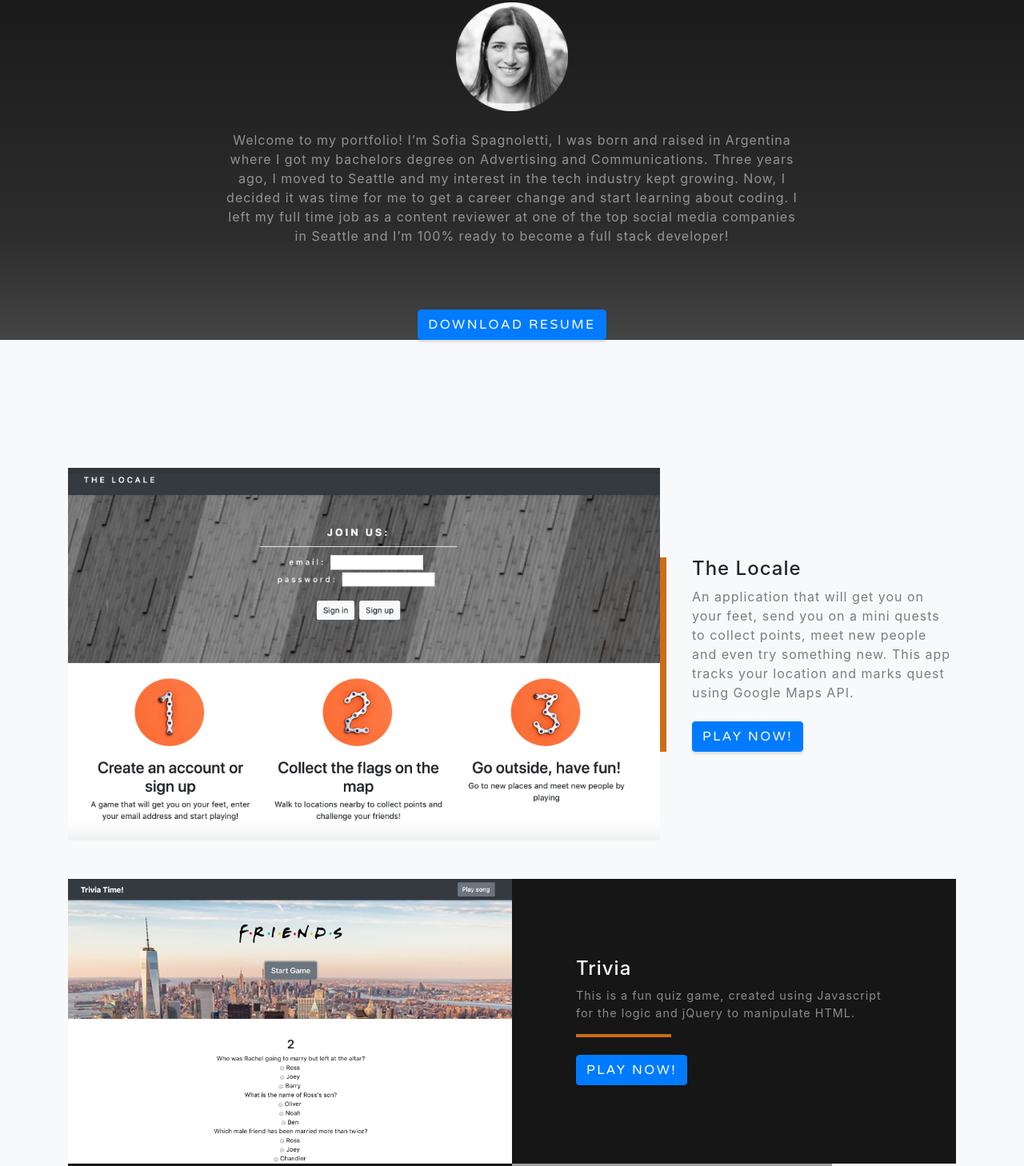
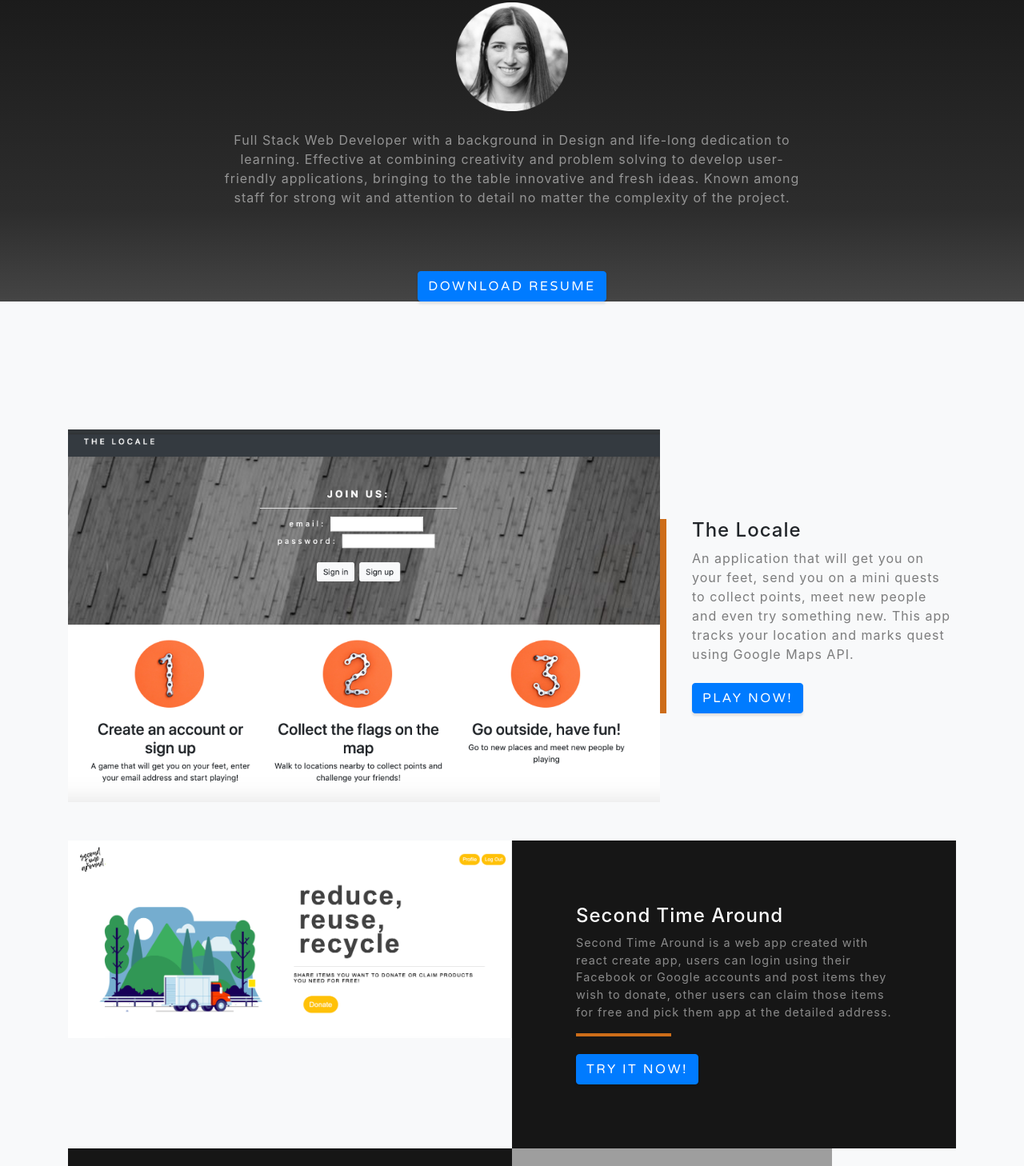
Before and after one commit to sofiaspagnoletti/Portfolio, a website with bundled scripts: page index.html in a window 1280 px wide. Shown: the part 877-2335 px from the top of the page at 80% size. Built offline with nearby package versions, Linux system fonts and the light colour scheme; grey boxes are pictures that could not be loaded.

Commit message:
Adding second time around

```diff
--- a/index.html
+++ b/index.html
@@ -68,13 +68,11 @@
           <img src="img/mypic.png" alt="Sofia Spagnoletti" width="140" height="136">
           <br>
           <br>
-          <p class="text-white-50">Welcome to my portfolio! I’m Sofia Spagnoletti, I was born and raised in Argentina
-            where I got my bachelors degree on Advertising and Communications. Three years ago, I moved to Seattle and
-            my interest in the tech industry kept growing. Now, I decided it was time for me to get a career change and
-            start learning about coding.
-            I left my full time job as a content reviewer at one of the top social media companies in Seattle and I’m
-            100% ready to become a full stack developer!</p>
-          <a href="SofiaSpagnolettiRESUME.pdf" class="btn btn-primary js-scroll-trigger" target="_blank"
+          <p class="text-white-50">Full Stack Web Developer with a background in Design and life-long dedication to
+            learning. Effective at combining creativity and problem solving to develop user-friendly applications,
+            bringing to the table innovative and fresh ideas. Known among staff for strong wit and attention to detail
+            no matter the complexity of the project.</p>
+          <a href="SofiaSpagnolettiResume (1).pdf" class="btn btn-primary js-scroll-trigger" target="_blank"
             download>Download resume</a>
         </div>
       </div>
@@ -107,19 +105,18 @@
       <!-- Project One Row -->
       <div class="row justify-content-center no-gutters mb-5 mb-lg-0">
         <div class="col-lg-6">
-          <img class="img-fluid" src="img/trivia.png" alt="Trivia Game">
+          <img class="img-fluid" src="img/SecondTime.png" alt="SecondTimeAround">
         </div>
         <div class="col-lg-6">
           <div class="bg-black text-center h-100 project">
             <div class="d-flex h-100">
               <div class="project-text w-100 my-auto text-center text-lg-left">
-                <h4 class="text-white">Trivia</h4>
-                <p class="mb-0 text-white-50">This is a fun quiz game, created using Javascript for the logic and jQuery
-                  to manipulate HTML.</p>
+                <h4 class="text-white">Second Time Around</h4>
+                <p class="mb-0 text-white-50">Second Time Around is a web app created with react create app, users can login using their Facebook or Google accounts and post items they wish to donate, other users can claim those items for free and pick them app at the detailed address.</p>
                 <hr class="d-none d-lg-block mb-0 ml-0">
                 <br>
-                <a href="https://sofiaspagnoletti.github.io/TriviaGame/" target="_blank"
-                  class="btn btn-primary js-scroll-trigger">Play now!</a>
+                <a href="https://github.com/monali22/second_time_around" target="_blank"
+                  class="btn btn-primary js-scroll-trigger">Try it now!</a>
               </div>
             </div>
           </div>
@@ -137,7 +134,8 @@
               <div class="project-text w-100 my-auto text-center text-lg-right">
                 <h4 class="text-white">Pantry Assembler</h4>
                 <p class="mb-0 text-white-50">Food would never again go bad if you get the right recipes, click on the
-                  link and start using Pantry Assembler! Created using Node.js, mySQL, Sequelize, Handlebars.js, Bootstrap, HTML/CSS.</p>
+                  link and start using Pantry Assembler! Created using Node.js, mySQL, Sequelize, Handlebars.js,
+                  Bootstrap, HTML/CSS.</p>
                 <hr class="d-none d-lg-block mb-0 mr-0">
                 <br>
                 <a href="https://pantry-assembler.herokuapp.com/" target="_blank"
```
Also changed, not shown: img/SecondTime.png (added), 2 other files.
